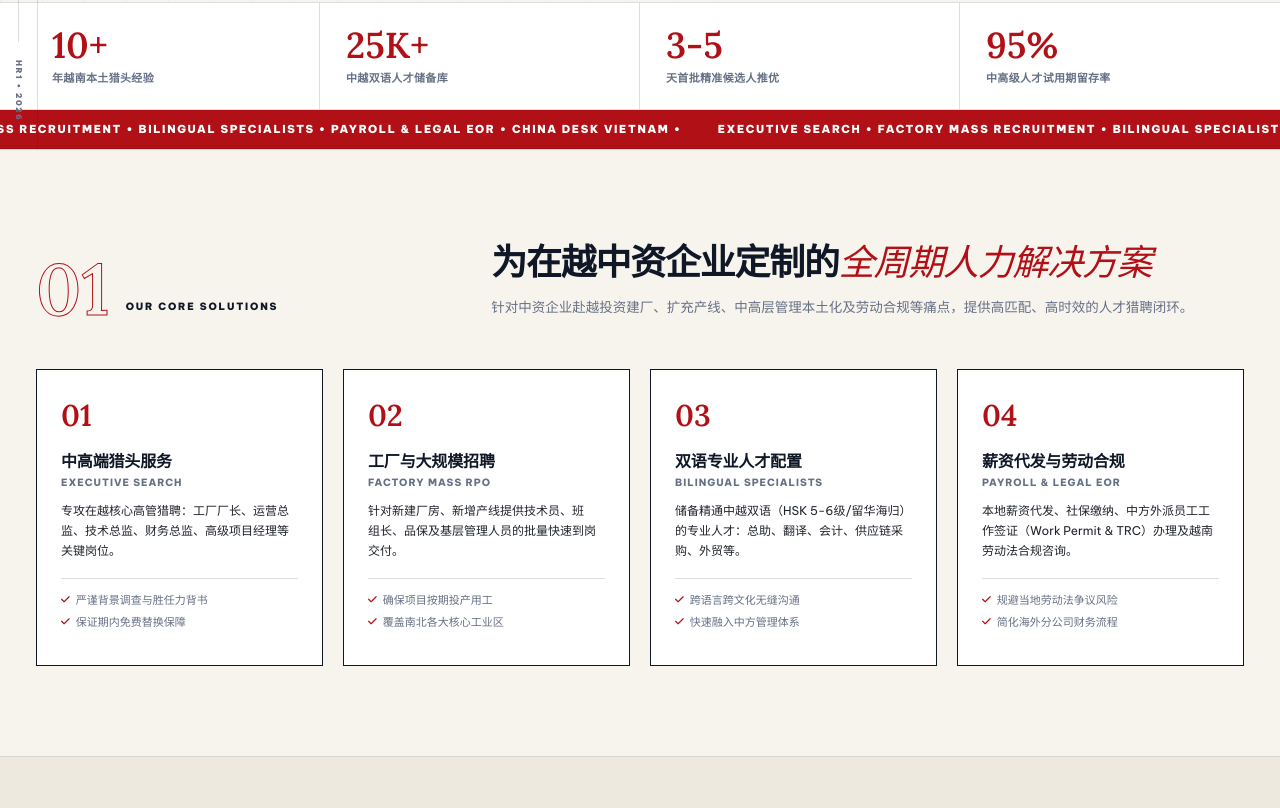
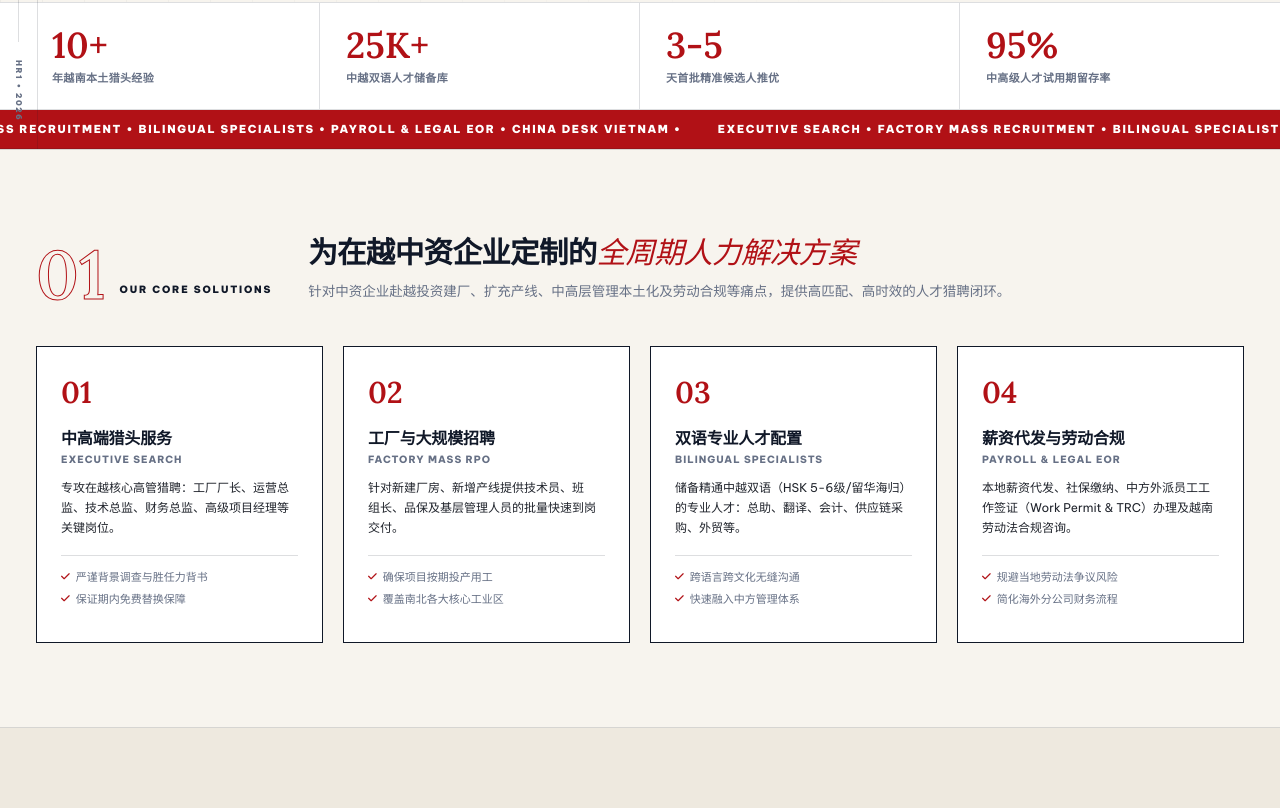
Before and after one commit to lamduc1123/hr1-chinese-desk, a plain HTML site: page index.html in a window 1280 px wide. Shown: the part 799-1607 px from the top of the page. Drawn offline with Linux system fonts and the light colour scheme.

Commit message:
style(layout): expand section-head grid to 1 full line across all sections and languages

```diff
--- a/index.html
+++ b/index.html
@@ -477,9 +477,9 @@
       100% { transform: translateX(-50%); }
     }
 
-    /* Section Headings */
+    /* Section Headings - Full 1 dòng tối ưu */
     .section {
-      padding: 90px 0;
+      padding: 84px 0;
       border-bottom: 1px solid var(--line);
     }
     .section.dark {
@@ -488,22 +488,24 @@
     }
     .section-head {
       display: grid;
-      grid-template-columns: minmax(220px, .7fr) minmax(0, 1.3fr);
-      gap: 50px;
-      align-items: end;
-      margin-bottom: 50px;
+      grid-template-columns: auto 1fr;
+      gap: 36px;
+      align-items: flex-end;
+      margin-bottom: 44px;
     }
     .section-index {
       display: flex;
       align-items: flex-end;
-      gap: 16px;
+      gap: 14px;
+      flex-shrink: 0;
+      white-space: nowrap;
     }
     .section-index strong {
       display: inline-block;
       color: transparent;
       -webkit-text-stroke: 1px var(--red);
       font-family: var(--serif);
-      font-size: 72px;
+      font-size: 68px;
       font-weight: 600;
       line-height: .8;
       transition: color .35s var(--ease), transform .35s var(--ease);
@@ -517,12 +519,13 @@
       letter-spacing: .18em;
       text-transform: uppercase;
       padding-bottom: 6px;
+      white-space: nowrap;
     }
     .section-title {
-      font-size: clamp(26px, 2.8vw, 40px);
+      font-size: clamp(23px, 2.3vw, 34px);
       font-weight: 900;
-      letter-spacing: -.03em;
-      line-height: 1.2;
+      letter-spacing: -.02em;
+      line-height: 1.25;
       text-wrap: balance;
     }
     .section-title em {
@@ -536,9 +539,9 @@
       color: #FF6B6B;
     }
     .section-lead {
-      margin-top: 12px;
+      margin-top: 8px;
       font-size: 13.5px;
-      line-height: 1.7;
+      line-height: 1.65;
       color: var(--muted);
       text-wrap: pretty;
     }
```
